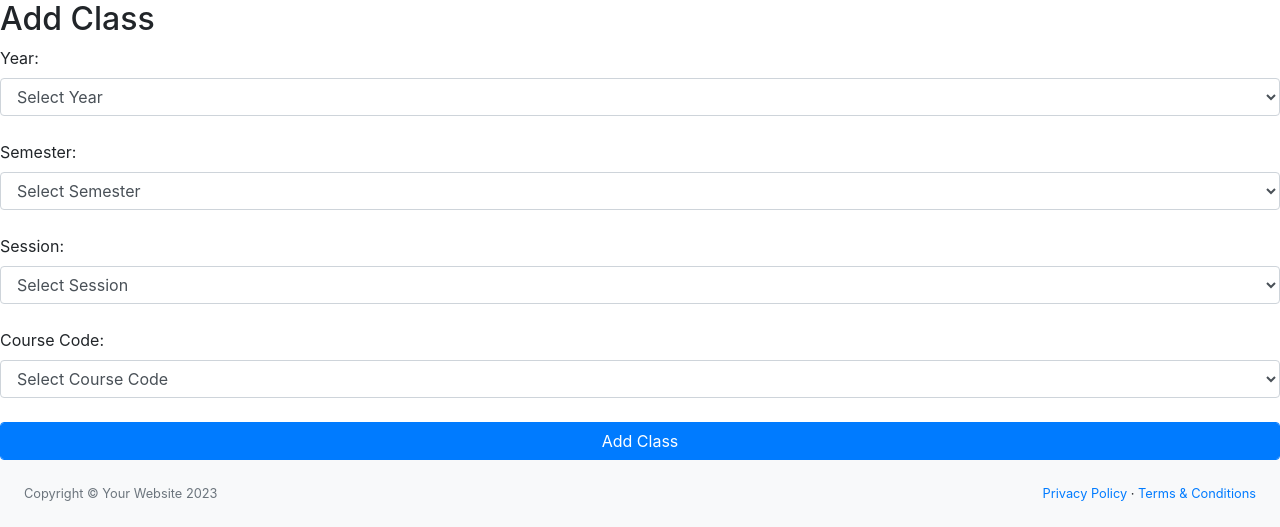
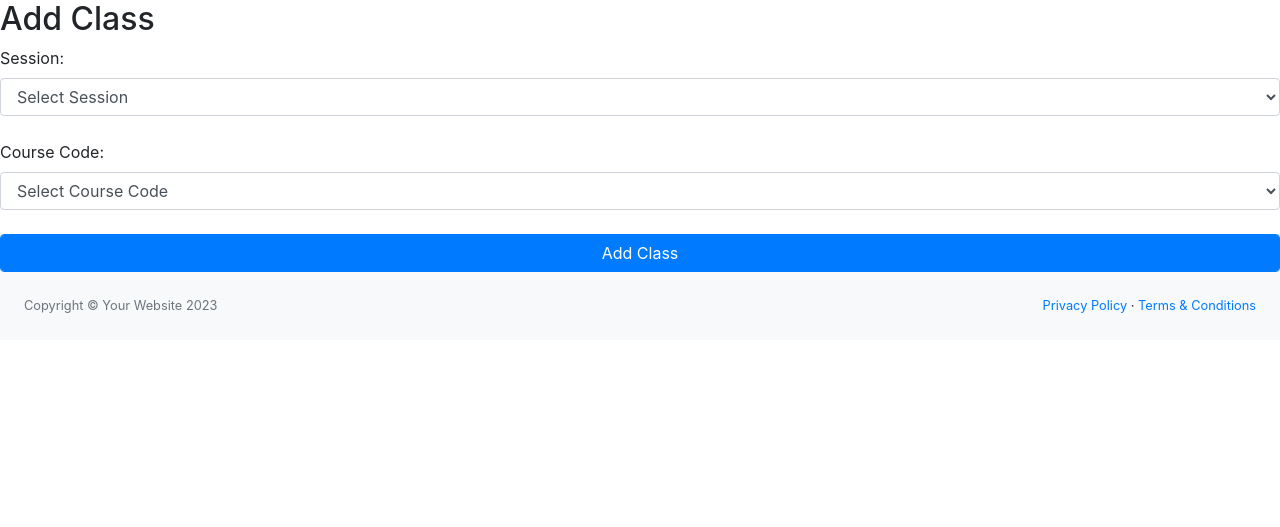
Before and after one commit to robiulhossainrubel/AMS-Web, a PHP site: template view/addClassView.php in a window 1280 px wide. Shown: the top 527 px of the page. Run offline with PHP 8.4, Linux system fonts and the light colour scheme; the template is opened without the code that fills it, so the values that code supplies are empty; some libraries are stand-ins or nearby versions.

Commit message:
delete year and semester input in addClass page

```diff
--- a/view/addClassView.php
+++ b/view/addClassView.php
@@ -10,21 +10,6 @@ if(isset($_POST['add_cls'])){
 <h2 style="text-decoration: none;">Add Class</h2>
 
 <form class="form" action="" method="post">
-    <label for="year">Year:</label><br>
-    <select class="form-control" name="year" required>
-        <option selected value="">Select Year</option>
-        <option value="1st_Year">1st Year</option>
-        <option value="2nd_Year">2nd Year</option>
-        <option value="3rd_Year">3rd Year</option>
-        <option value="4th_Year">4th Year</option>
-
-    </select><br>
-    <label for="semester">Semester:</label><br>
-    <select class="form-control" name="semester" required>
-        <option selected value="">Select Semester</option>
-        <option value="1st_Semester">1st Semester</option>
-        <option value="2nd_Semester">2nd Semester</option>
-    </select><br>
     <label for="session">Session:</label><br>
     <select class="form-control" name="session" required>
         <option selected value="">Select Session</option>
```
